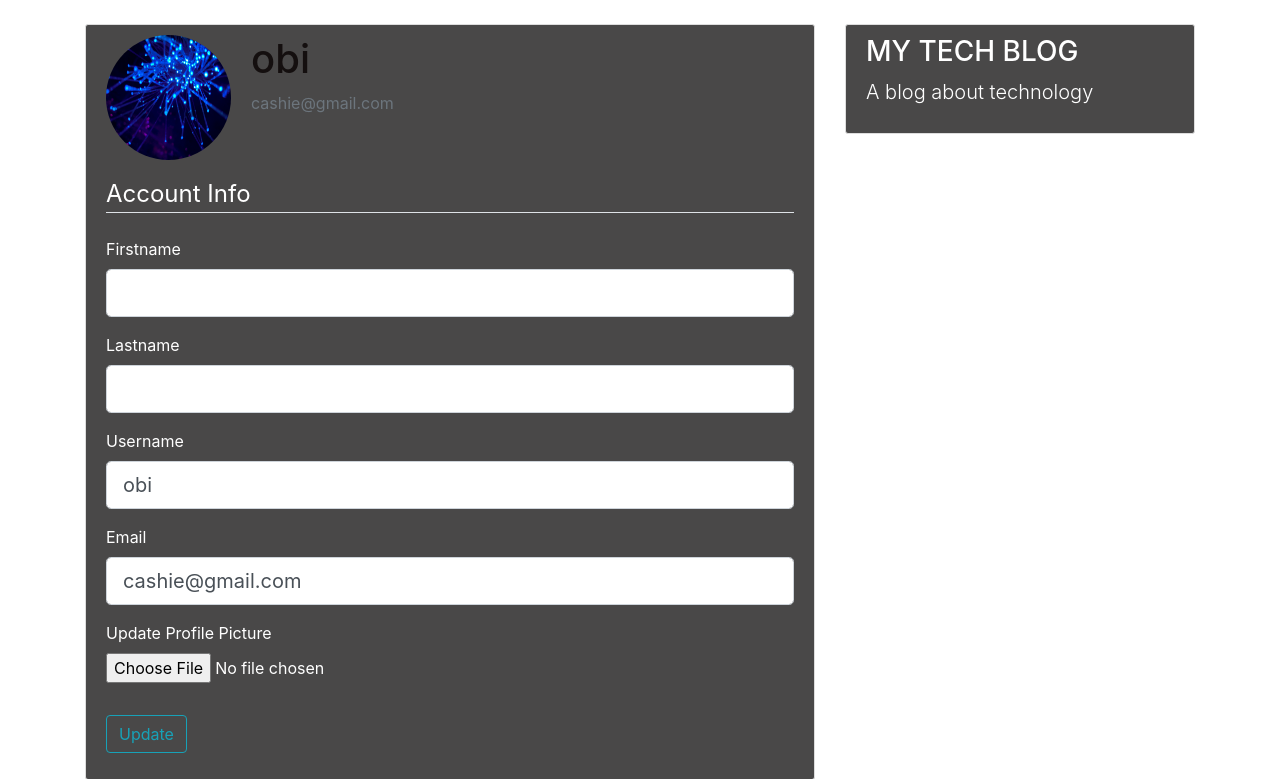
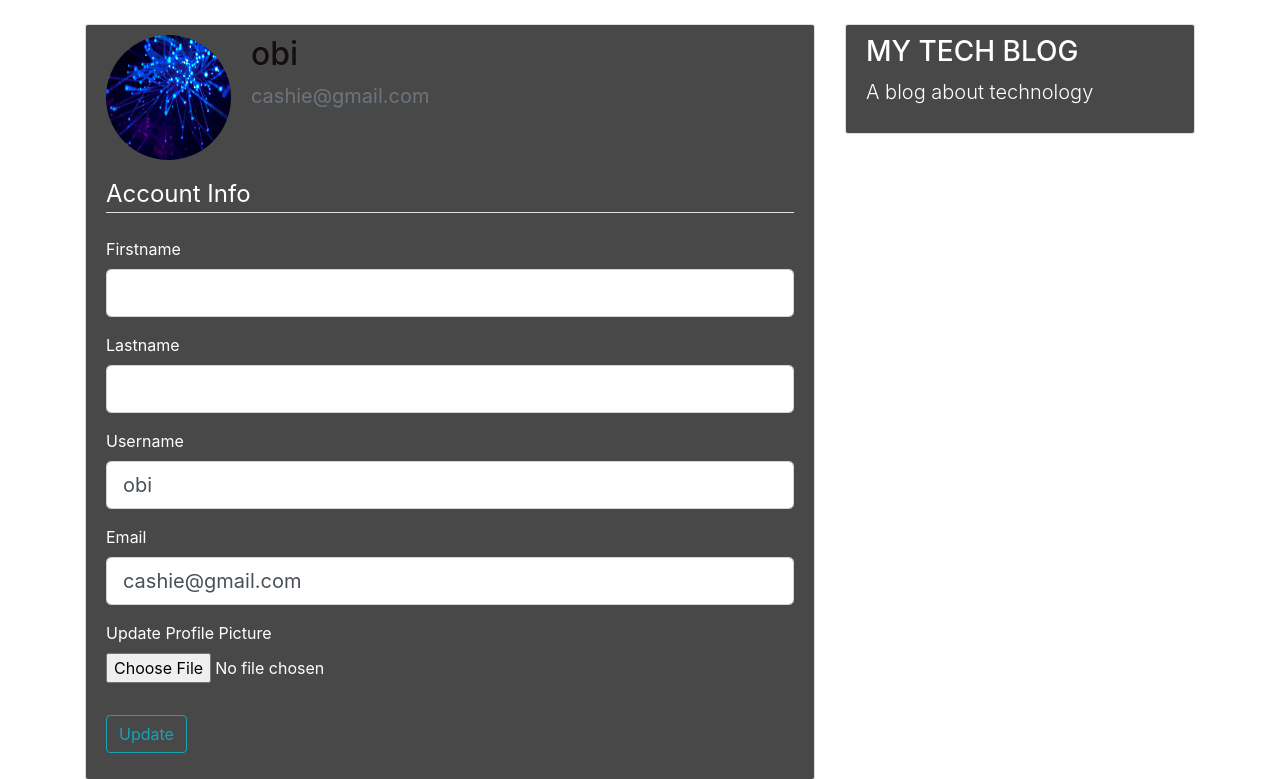
Before and after one commit to Cashie11/AltSchool-Backend-Second-Semester-Examination-Project, a Flask app: page /account in a window 1280 px wide. Shown: the part 56-835 px from the top of the page. Run offline with Flask 2, Linux system fonts and the light colour scheme; a user stored in the database is signed in; some libraries are stand-ins or nearby versions.

Commit message:
updated my repo

```diff
--- a/flaskblog/static/main.css
+++ b/flaskblog/static/main.css
@@ -102,13 +102,14 @@ body {
     margin-bottom: 16px;
   }
 
-  .account-heading {
-    font-size: 2.5rem;
-  }
+
+
+
+
 
 
   @media(min-width:768px) {
-    .news{
+    /* .news{
         width:50%;
     }
 
@@ -118,6 +119,10 @@ body {
 
     .sww{
         width:50%;
+    } */
+
+    .text-secondary{
+      font-size: 20px;
     }
 
 }
```
